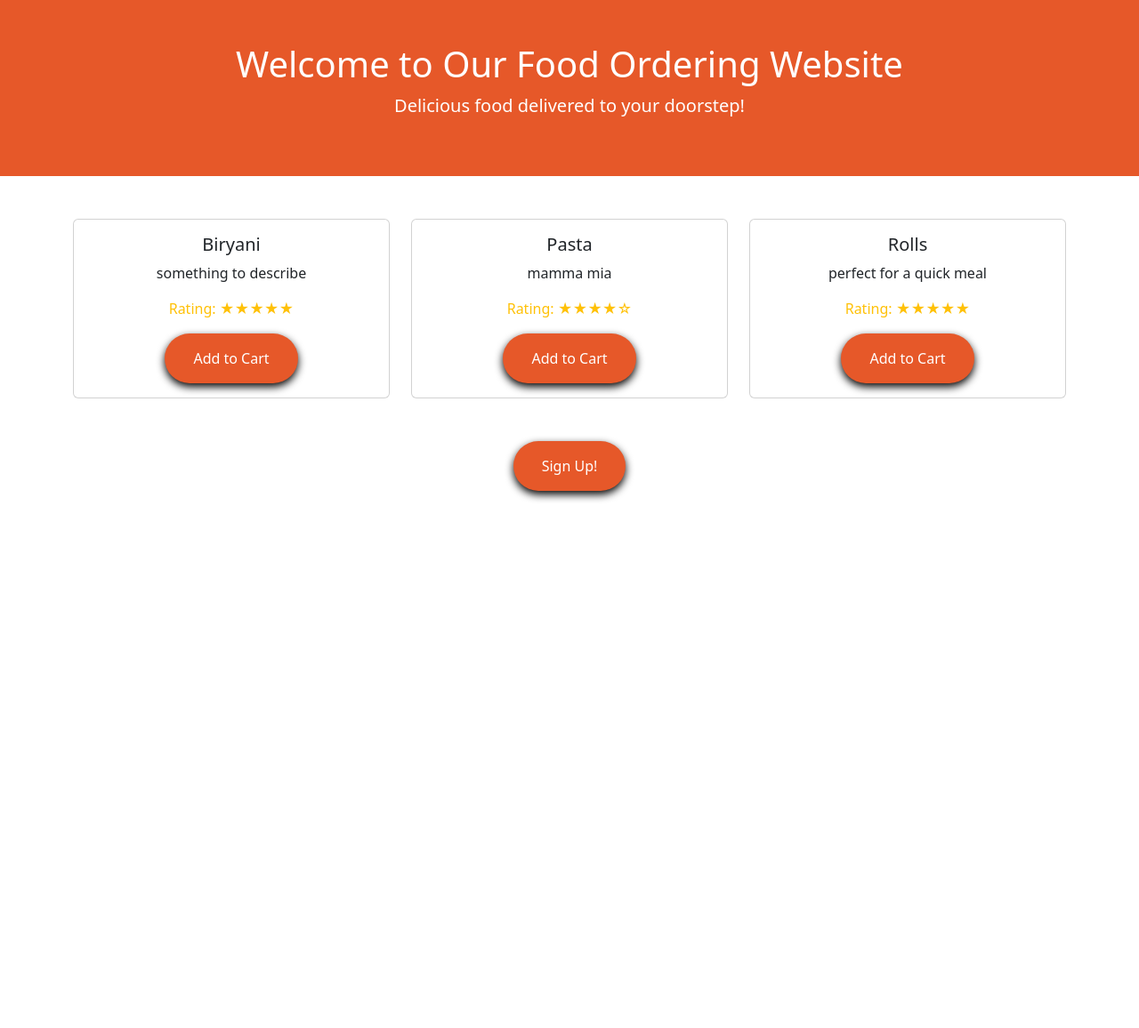
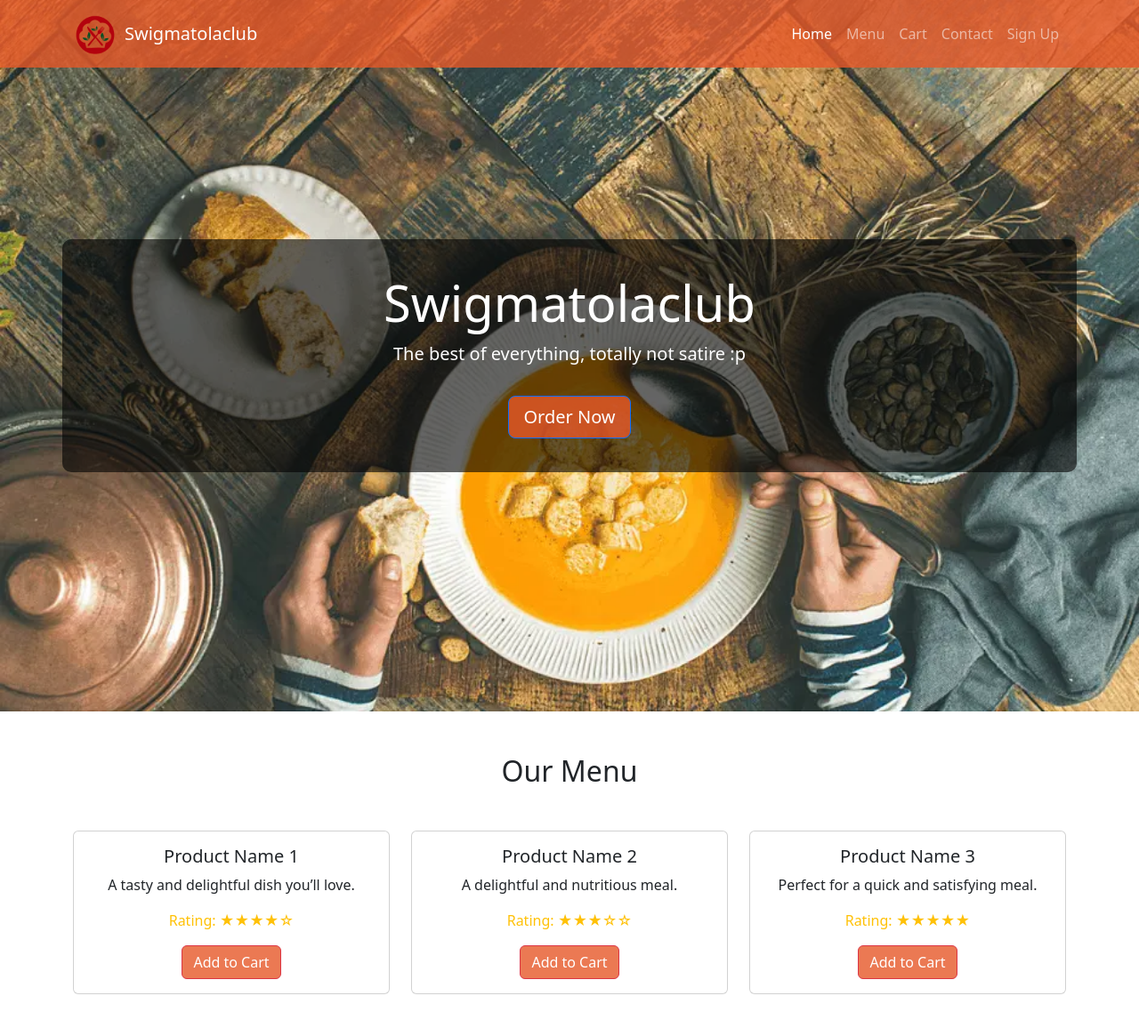
Before and after one commit to shaneg07/Yummy-WebApp, a plain HTML site: page index.html in a window 1280 px wide. Shown: the whole page at 89% size. Before the commit the page ends 800 px from the top, so only its background shows below. Drawn offline with nearby package versions, Linux system fonts and the light colour scheme.

Commit message:
feat : fluffed up the landing page

```diff
--- a/index.html
+++ b/index.html
@@ -8,7 +8,7 @@
         <link href="https://cdn.jsdelivr.net/npm/bootstrap@5.3.3/dist/css/bootstrap.min.css" rel="stylesheet" integrity="sha384-QWTKZyjpPEjISv5WaRU9OFeRpok6YctnYmDr5pNlyT2bRjXh0JMhjY6hW+ALEwIH" crossorigin="anonymous">
 
         <style>
-            .btn {
+            .btn-signup {
                 background: rgb(230, 88, 41);
                 color: white;
                 padding: 1rem 2rem;
@@ -18,60 +18,108 @@
                 box-shadow: 0px 4px 10px rgb(0, 0, 0);
                 transition: transform 1s, box-shadow 0.2s;
             }
+            .btn-danger, .btn-primary {
+                background-color: rgba(230, 88, 41, 0.8);
+            }
             header {
                 background-color: rgb(230, 88, 41);
+            }
+            .navbar {
+                background-color: rgba(230, 88, 41, 0.8);
+                align-items: center;
             }
             </style>
             <!--dangeroulsy close to swiggy :p-->
     </head>
     <body>
-        <header class="text-white text-center py-5">
-            <h1>Welcome to Our Food Ordering Website</h1>
-            <p class="lead">Delicious food delivered to your doorstep!</p>
+
+        <!-- Navbar -->
+        <nav class="navbar navbar-expand-lg navbar-dark fixed-top">
+            <div class="container">
+                <a class="navbar-brand d-flex align-items-center" href="#">
+                    <img src="logo.png" alt="Logo" width="50" height="50" class="me-2">
+                    <span>Swigmatolaclub</span>
+                </a>
+                <button class="navbar-toggler" type="button" data-bs-toggle="collapse" data-bs-target="#navbarNav" aria-controls="navbarNav" aria-expanded="false" aria-label="Toggle navigation">
+                    <span class="navbar-toggler-icon"></span>
+                </button>
+                <div class="collapse navbar-collapse justify-content-end" id="navbarNav">
+                    <ul class="navbar-nav">
+                        <li class="nav-item">
+                            <a class="nav-link active" href="#home">Home</a>
+                        </li>
+                        <li class="nav-item">
+                            <a class="nav-link" href="#food-section">Menu</a>
+                        </li>
+                        <li class="nav-item">
+                            <a class="nav-link" href="#cart">Cart</a>
+                        </li>
+                        <li class="nav-item">
+                            <a class="nav-link" href="#contact">Contact</a>
+                        </li>
+                        <li class="nav-item" style = "color: black;">
+                            <a class="nav-link" href="signup.html">Sign Up</a>
+                        </li>
+                    </ul>
+                </div>
+            </div>
+        </nav>
+
+        <!-- Hero Section with Background Image -->
+        <header id="home" class="bg-dark text-white text-center d-flex align-items-center" style="height: 100vh; background: url('minimalist-diet-cover.jpeg') no-repeat center center/cover;">
+            <div class="container" style="background-color: rgba(0, 0, 0, 0.6); border-radius: 10px; padding: 3%;">
+                <h1 class="display-4">Swigmatolaclub</h1>
+                <p class="lead">The best of everything, totally not satire :p</p>
+                <a href="#food-section" class="btn btn-primary btn-lg mt-3">Order Now</a>
+            </div>
         </header>
 
-        <section class="container my-5">
+        <!-- Food Section -->
+        <section id="food-section" class="container my-5">
+            <h2 class="text-center mb-5">Our Menu</h2>
             <div class="row g-4">
 
-                <!-- Product Cards -->
+                <!-- Product Card 1 -->
                 <div class="col-md-4">
-                    <div class="card h-100">
-                        <div class="card-body text-center">
-                            <h5 class="card-title">Biryani</h5>
-                            <p class="card-text">something to describe</p>
+                    <div class="card h-100 text-center">
+                        <div class="card-body">
+                            <h5 class="card-title">Product Name 1</h5>
+                            <p class="card-text">A tasty and delightful dish you’ll love.</p>
+                            <p class="text-warning">Rating: ★★★★☆</p>
+                            <button class="btn btn-danger">Add to Cart</button>
+                        </div>
+                    </div>
+                </div>
+
+                <!-- Product Card 2 -->
+                <div class="col-md-4">
+                    <div class="card h-100 text-center">
+                        <div class="card-body">
+                            <h5 class="card-title">Product Name 2</h5>
+                            <p class="card-text">A delightful and nutritious meal.</p>
+                            <p class="text-warning">Rating: ★★★☆☆</p>
+                            <button class="btn btn-danger">Add to Cart</button>
+                        </div>
+                    </div>
+                </div>
+
+                <!-- Product Card 3 -->
+                <div class="col-md-4">
+                    <div class="card h-100 text-center">
+                        <div class="card-body">
+                            <h5 class="card-title">Product Name 3</h5>
+                            <p class="card-text">Perfect for a quick and satisfying meal.</p>
                             <p class="text-warning">Rating: ★★★★★</p>
                             <button class="btn btn-danger">Add to Cart</button>
                         </div>
                     </div>
                 </div>
 
-                <div class="col-md-4">
-                    <div class="card h-100">
-                        <div class="card-body text-center">
-                            <h5 class="card-title">Pasta</h5>
-                            <p class="card-text">mamma mia</p>
-                            <p class="text-warning">Rating: ★★★★☆</p>
-                            <button class="btn btn-danger">Add to Cart</button>
-                        </div>
-                    </div>
-                </div>
-
-                <div class="col-md-4">
-                    <div class="card h-100">
-                        <div class="card-body text-center">
-                            <h5 class="card-title">Rolls</h5>
-                            <p class="card-text">perfect for a quick meal</p>
-                            <p class="text-warning">Rating: ★★★★★</p>
-                            <button class="btn btn-danger">Add to Cart</button>
-                        </div>
-                    </div>
-                </div>
+                <!-- Add more product cards as needed -->
 
             </div>
         </section>
-        <div class="container text-center my-5">
-            <a href="signup.html" class="btn">Sign Up!</a>
-        </div>
 
+        <script src="https://cdn.jsdelivr.net/npm/bootstrap@5.3.0/dist/js/bootstrap.bundle.min.js"></script>
     </body>
 </html>
```
Also changed, not shown: logo.jpg (added), logo.png (added). Lines whose indentation alone changed are shown as unchanged.
